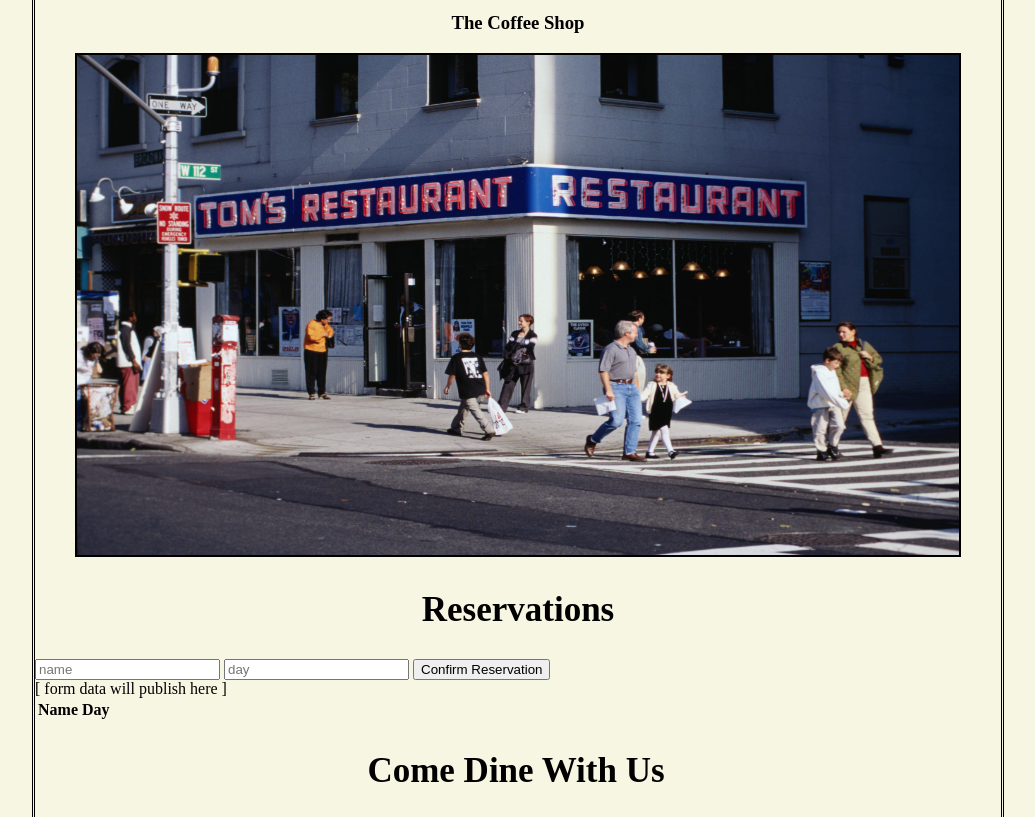
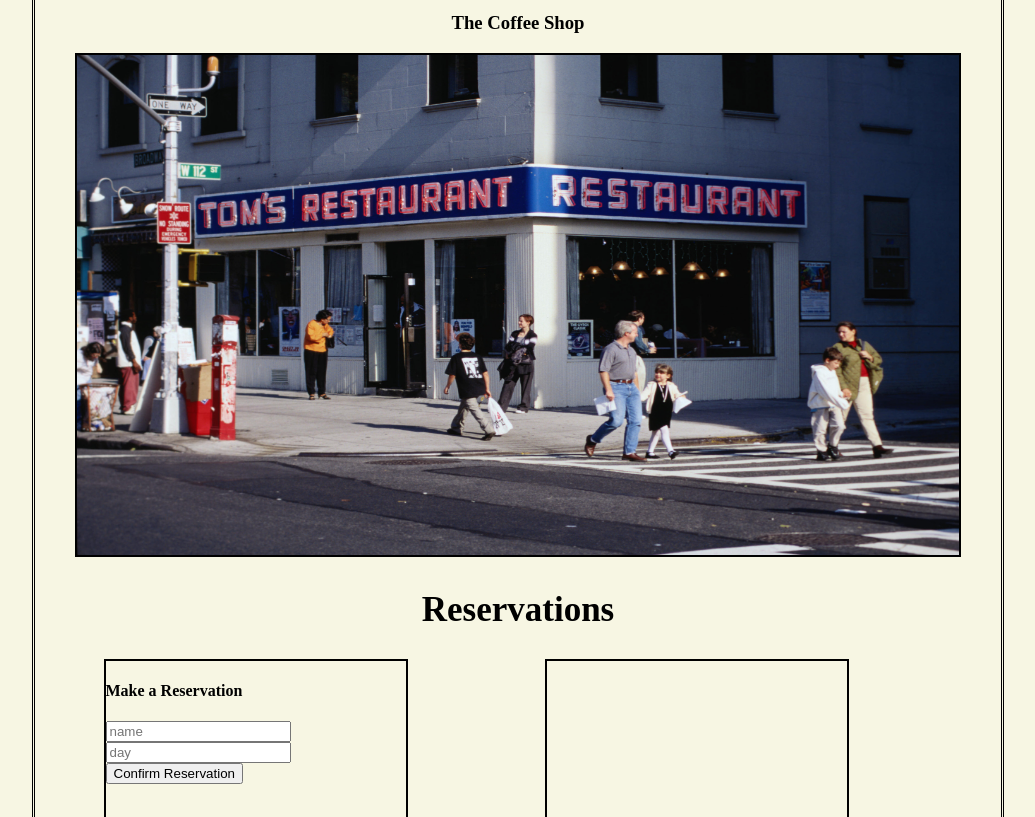
Before and after one commit to mcohen113/jerrys-restaurant, a plain HTML site: page index.html in a window 1280 px wide. Shown: the part 124-941 px from the top of the page, without its empty margins (122-1157 px from the left). Drawn offline with Linux system fonts and the light colour scheme; some packages are replaced by stand-ins of ours.

Commit message:
reservation boxes flexbox spacing

```diff
--- a/index.html
+++ b/index.html
@@ -16,25 +16,30 @@
           <img src="img/toms-restaurant.jpg" alt="" id="toms">
         </figure>
     </div>
+      <h2>Reservations</h2>
     <div id='reservations'>
-      <div class="reservation-box" id="new">
-        <h2>Reservations</h2>
+      <div class="reservation-boxes" id="new">
         <form>
+          <h4>Make a Reservation</h4>
           <input type="text" placeholder="name">
           <input type="text" placeholder="day">
           <button>Confirm Reservation</button>
         </form>
       </div>
-      <div class="reservation-box" id="existing">
+      <div class="reservation-boxes" id="existing">
         <table>
           <thead>
-            <th>Name</th>
+<!--             <th>Name</th>
             <th>Day</th>
           </thead>
-          <tbody> [ form data will publish here ] </tbody>
+          <tbody>
+            <td>Kramer</td>
+            <td>Elaine</td>
+            <td>March 1</td>
+            <td>March 2</td>
+          </tbody> -->
         </table>
       </div>
-
     </div>
     <div id="come">
       <h2>Come Dine With Us</h2>
--- a/style.css
+++ b/style.css
@@ -43,6 +43,33 @@
   border-color: black;
 }
 
+#reservations {
+  height: 500px;
+  width: 882px;
+  display: flex;
+  justify-content: space-around;
+}
+
+.reservation-boxes {
+
+
+  height: 250px;
+  width: 300px;
+  border-width: 2px;
+  border-style: solid;
+  border-color: black;
+/*  padding-right: 5px;
+  padding-left: 40px;*/
+}
+
+#new {
+
+}
+
+#existing {
+
+}
+
 #come {
   height: 500px;
   width: 882px;
```
